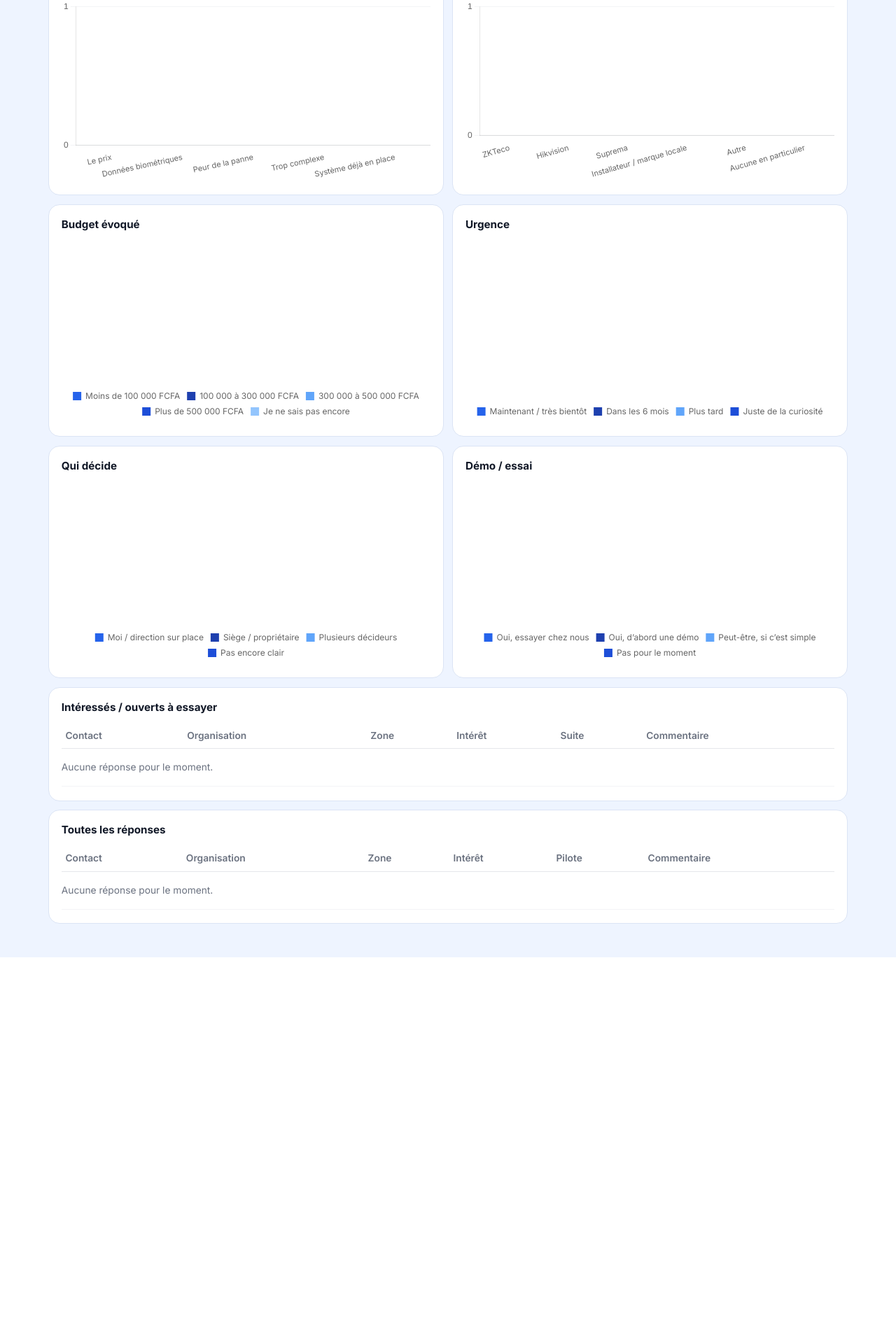
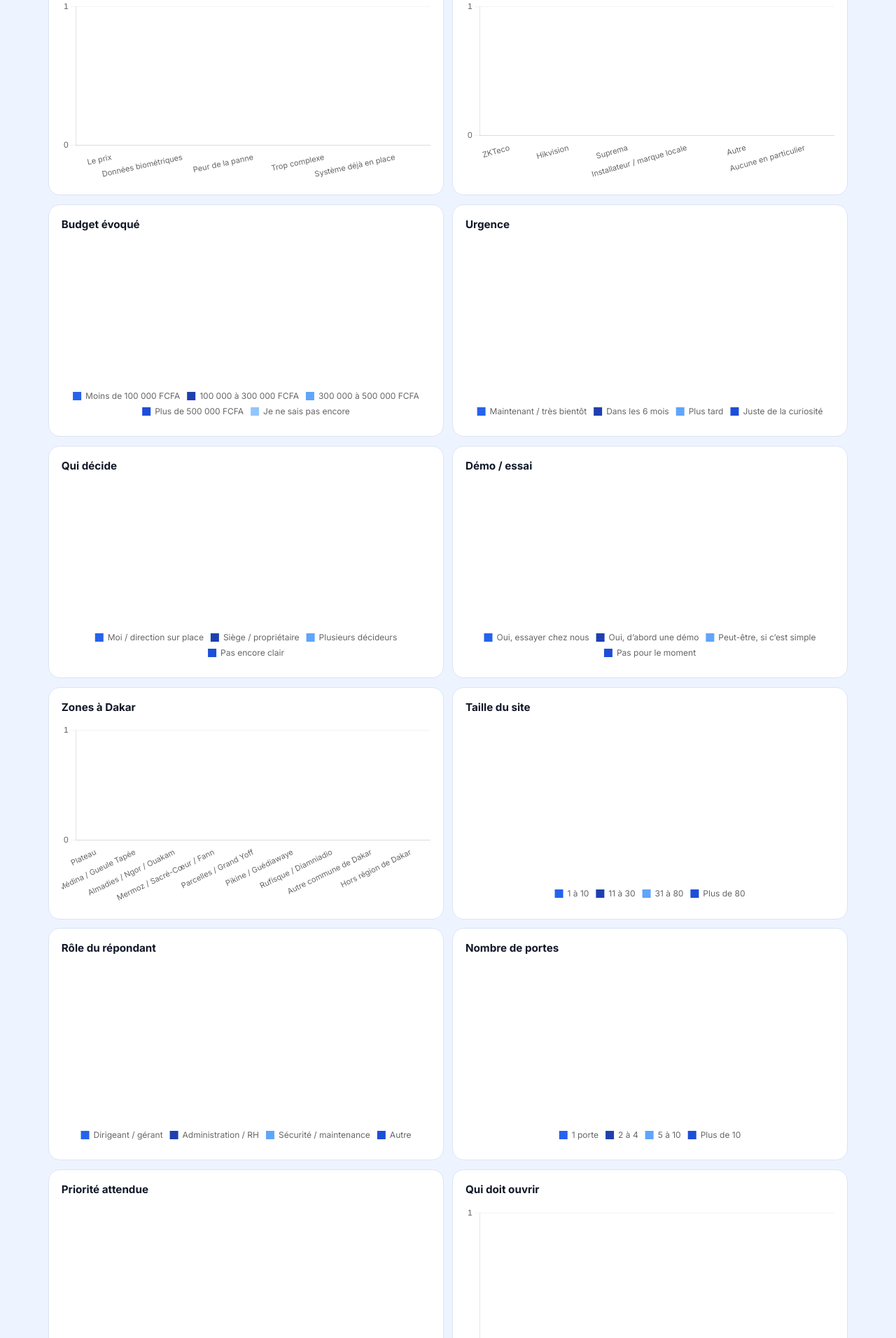
Before and after one commit to Fatoumata7703/empreintepro-etude, a Flask app: page /tableau in a window 1280 px wide. Shown: the part 1019-2931 px from the top of the page at 70% size. Before the commit the page ends 2387 px from the top, so only its background shows below. Run offline with Flask 3, Linux system fonts and the light colour scheme; the visitor is signed in with stand-in values (Sample User, id 1); data that the repository does not hold is empty; a map, chart or similar area stays blank.

Commit message:
Complete the study dashboard with every collected question.
Add zone, size, role, doors, priority and export CSV for analysis.

```diff
--- a/app.py
+++ b/app.py
@@ -2,9 +2,9 @@ import os
 from functools import wraps
 from pathlib import Path
 
-from flask import Flask, jsonify, redirect, render_template, request, session, url_for
+from flask import Flask, Response, jsonify, redirect, render_template, request, session, url_for
 
-from etude_db import init_db, save_response, stats
+from etude_db import export_rows, init_db, save_response, stats
 
 BASE = Path(__file__).resolve().parent
 ADMIN_PASSWORD = os.environ.get("ETUDE_ADMIN", "empreinte2026")
@@ -90,6 +90,31 @@ def etude_stats():
     return jsonify(stats())
 
 
+@app.route("/api/export")
+@admin_required
+def etude_export():
+    import csv
+    import io
+
+    rows = export_rows()
+    buf = io.StringIO()
+    writer = csv.writer(buf)
+    headers = [
+        "id", "created_at", "role", "org_type", "taille", "zone", "moyens", "portes",
+        "douleurs", "incident", "priorite", "qui", "interet", "freins", "pilote",
+        "nom", "tel", "fin", "concurrents", "decideur", "budget", "urgence",
+    ]
+    writer.writerow(headers)
+    for row in rows:
+        writer.writerow([row[key] if key in row.keys() else "" for key in headers])
+    data = "\ufeff" + buf.getvalue()
+    return Response(
+        data,
+        mimetype="text/csv; charset=utf-8",
+        headers={"Content-Disposition": "attachment; filename=etude-empreintepro.csv"},
+    )
+
+
 if __name__ == "__main__":
     port = int(os.environ.get("PORT", "5002"))
     debug = os.environ.get("FLASK_DEBUG", "1") == "1"
--- a/etude_db.py
+++ b/etude_db.py
@@ -94,6 +94,29 @@ LABELS = {
         "voir": "Oui, d’abord une démo",
         "budget": "Peut-être, si c’est simple",
         "non": "Pas pour le moment",
+    },
+    "taille": {
+        "1 à 10": "1 à 10",
+        "11 à 30": "11 à 30",
+        "31 à 80": "31 à 80",
+        "Plus de 80": "Plus de 80",
+    },
+    "portes": {
+        "1": "1 porte",
+        "2 à 4": "2 à 4",
+        "5 à 10": "5 à 10",
+        "Plus de 10": "Plus de 10",
+    },
+    "zone": {
+        "Plateau": "Plateau",
+        "Médina / Gueule Tapée": "Médina / Gueule Tapée",
+        "Almadies / Ngor / Ouakam": "Almadies / Ngor / Ouakam",
+        "Mermoz / Sacré-Cœur / Fann": "Mermoz / Sacré-Cœur / Fann",
+        "Parcelles Assainies / Grand Yoff": "Parcelles / Grand Yoff",
+        "Pikine / Guédiawaye": "Pikine / Guédiawaye",
+        "Rufisque / Diamniadio": "Rufisque / Diamniadio",
+        "Autre commune de Dakar": "Autre commune de Dakar",
+        "Hors région de Dakar": "Hors région de Dakar",
     },
 }
 
@@ -302,7 +325,18 @@ def stats():
             "urgence": _labeled(_count_map(rows, "urgence", LABELS["urgence"]), "urgence"),
             "decideur": _labeled(_count_map(rows, "decideur", LABELS["decideur"]), "decideur"),
             "pilote": _labeled(_count_map(rows, "pilote", LABELS["pilote"]), "pilote"),
+            "role": _labeled(_count_map(rows, "role", LABELS["role"]), "role"),
+            "taille": _labeled(_count_map(rows, "taille", LABELS["taille"]), "taille"),
+            "zone": _labeled(_count_map(rows, "zone", LABELS["zone"]), "zone"),
+            "portes": _labeled(_count_map(rows, "portes", LABELS["portes"]), "portes"),
+            "qui": _labeled(_count_multi(rows, "qui", LABELS["qui"]), "qui"),
         },
         "leads": leads[:20],
         "recent": recent[:50],
     }
+
+
+def export_rows():
+    with connect() as conn:
+        _ensure_columns(conn)
+        return conn.execute("SELECT * FROM responses ORDER BY id DESC").fetchall()
--- a/static/js/dashboard.js
+++ b/static/js/dashboard.js
@@ -98,6 +98,12 @@ async function loadStats() {
   doughnut("chartUrgence", data.charts.urgence);
   doughnut("chartDecideur", data.charts.decideur);
   doughnut("chartPilote", data.charts.pilote);
+  bars("chartZone", data.charts.zone);
+  doughnut("chartTaille", data.charts.taille);
+  doughnut("chartRole", data.charts.role);
+  doughnut("chartPortes", data.charts.portes);
+  doughnut("chartPriorite", data.charts.priorite);
+  bars("chartQui", data.charts.qui);
 
   fillTable("leadRows", data.leads);
   fillTable("allRows", data.recent);
--- a/templates/etude_dashboard.html
+++ b/templates/etude_dashboard.html
@@ -45,7 +45,7 @@
         <span id="kpiPilotHint">démo / essai</span>
       </div>
     </div>
-    <p class="note" style="margin:-0.4rem 0 1rem;">Contacts laissés : <strong id="kpiContact">0</strong></p>
+    <p class="note" style="margin:-0.4rem 0 1rem;">Contacts laissés : <strong id="kpiContact">0</strong> · <a href="/api/export">Télécharger CSV</a></p>
 
     <div class="charts">
       <div class="card">
@@ -88,6 +88,30 @@
         <h3>Démo / essai</h3>
         <div class="chart-box"><canvas id="chartPilote"></canvas></div>
       </div>
+      <div class="card">
+        <h3>Zones à Dakar</h3>
+        <div class="chart-box"><canvas id="chartZone"></canvas></div>
+      </div>
+      <div class="card">
+        <h3>Taille du site</h3>
+        <div class="chart-box"><canvas id="chartTaille"></canvas></div>
+      </div>
+      <div class="card">
+        <h3>Rôle du répondant</h3>
+        <div class="chart-box"><canvas id="chartRole"></canvas></div>
+      </div>
+      <div class="card">
+        <h3>Nombre de portes</h3>
+        <div class="chart-box"><canvas id="chartPortes"></canvas></div>
+      </div>
+      <div class="card">
+        <h3>Priorité attendue</h3>
+        <div class="chart-box"><canvas id="chartPriorite"></canvas></div>
+      </div>
+      <div class="card">
+        <h3>Qui doit ouvrir</h3>
+        <div class="chart-box"><canvas id="chartQui"></canvas></div>
+      </div>
 
       <div class="card wide">
         <h3>Intéressés / ouverts à essayer</h3>
```
